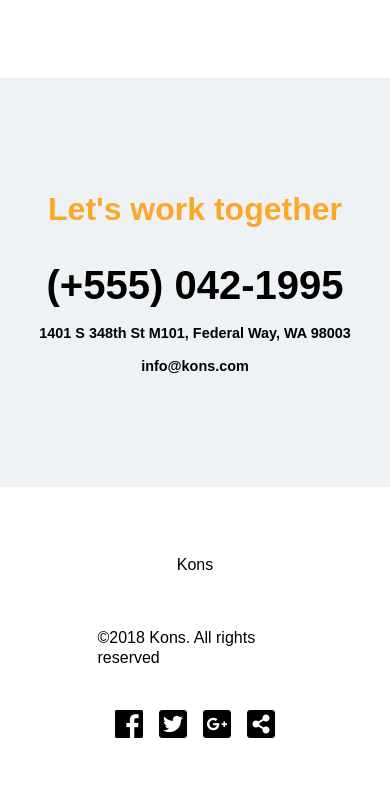
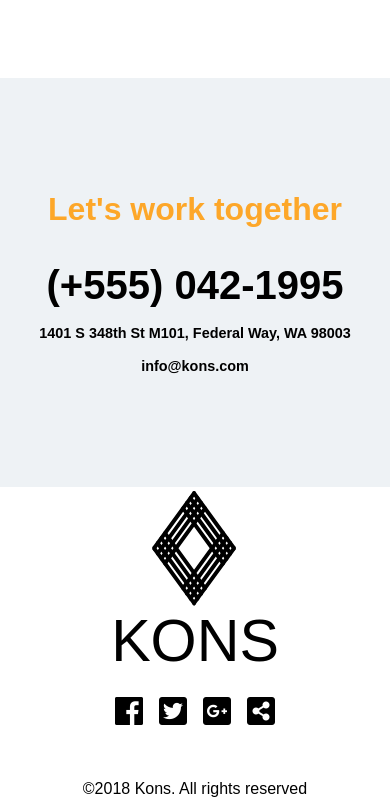
Before and after one commit to jonathanearl-tylertech/Kons, a website built with webpack: page src/index.html in a window 390 px wide. Shown: the part 5008-5815 px from the top of the page. Built offline with nearby package versions, Linux system fonts and the light colour scheme; files whose address does not match are found by name.

Commit message:
make footer vertical collumn on small screens

```diff
--- a/src/css/_footer.scss
+++ b/src/css/_footer.scss
@@ -1,4 +1,5 @@
 .main-footer {
+    overflow: hidden;
     background-color: $white;
 
     &__container {
@@ -15,7 +16,13 @@
     }
 
     &__logo {
-        text-transform: capitalize;
+        align-items: center;
+        margin-top: -2rem;
+        margin-bottom: -2rem;
+        @media (max-width: $small) {
+            flex-direction: column;
+            margin-top: -4rem;
+        }
     }
 
     &__copywrite {
@@ -23,10 +30,10 @@
         left: 50%;
         top: 50%;
         transform: translate(-50%, -50%);
-        @media (max-width: small) {
+        @media (max-width: $small) {
             position: static;
-            width: 100%;
-            color: pink;
+            transform: none;
+            order: 3;
         }
     }
 
@@ -39,5 +46,8 @@
         &:first-child {
             margin-left: 0;
         }
+        @media (max-width: $small) {
+            margin-bottom: 2rem;
+        }
     }
 }
--- a/src/css/_utilities.scss
+++ b/src/css/_utilities.scss
@@ -93,4 +93,24 @@
 .logo {
     height: 7.5rem;
     width: 7.5rem;
+    &--footer {
+        height: 5rem;
+        width: 5rem;
+        margin-top: -.75rem;
+        @media (max-width: $small) {
+            height: 15rem;
+            width: 15rem;
+        }
+    }
 }
+
+.logo_name {
+    text-transform: uppercase;
+    margin-left: -1rem;
+    @media (max-width: $small) {
+        font-size: 3.7rem;
+        margin-left: 0;
+        margin-top: -3.5rem;
+        margin-bottom: 2rem;
+    }
+}
--- a/src/index.html
+++ b/src/index.html
@@ -283,7 +283,10 @@
 
     <footer class="main-footer">
         <div class="main-footer__container container--padding row">
-            <div class="main-footer__logo">Kons</div>
+            <div class="main-footer__logo row">
+                <img class="logo--footer" src="/assets/img/logo.svg" alt="logo">
+                <div class="logo_name">Kons</div>
+            </div>
             <div class="main-footer__copywrite">&copy;2018 Kons. All rights reserved</div>
             <div class="main-footer__social-list row">
                 <i class="main-footer__social-item fab fa-facebook"></i>
```
